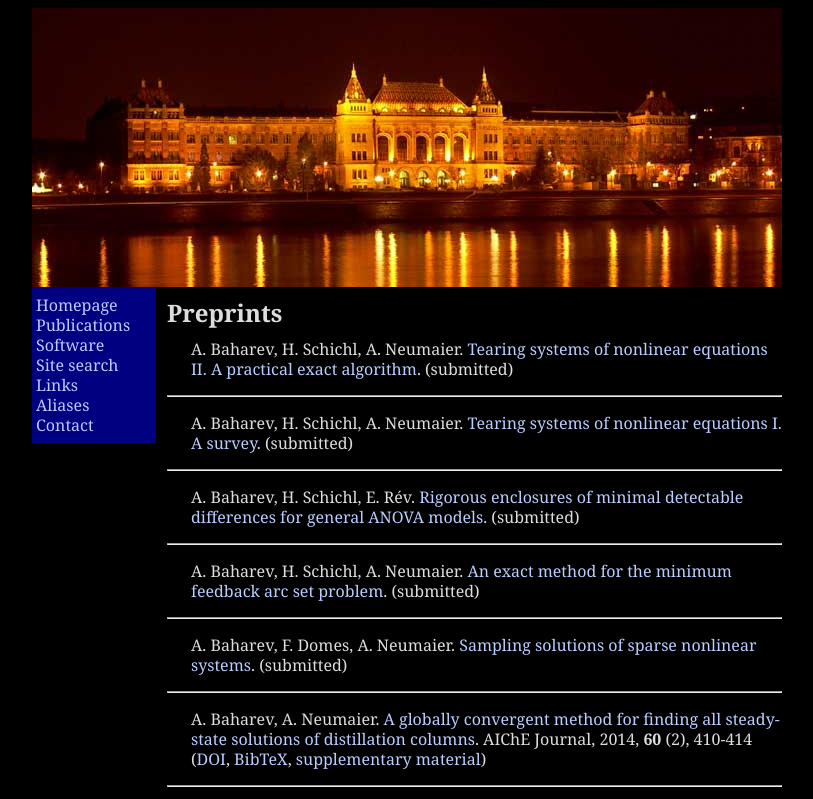
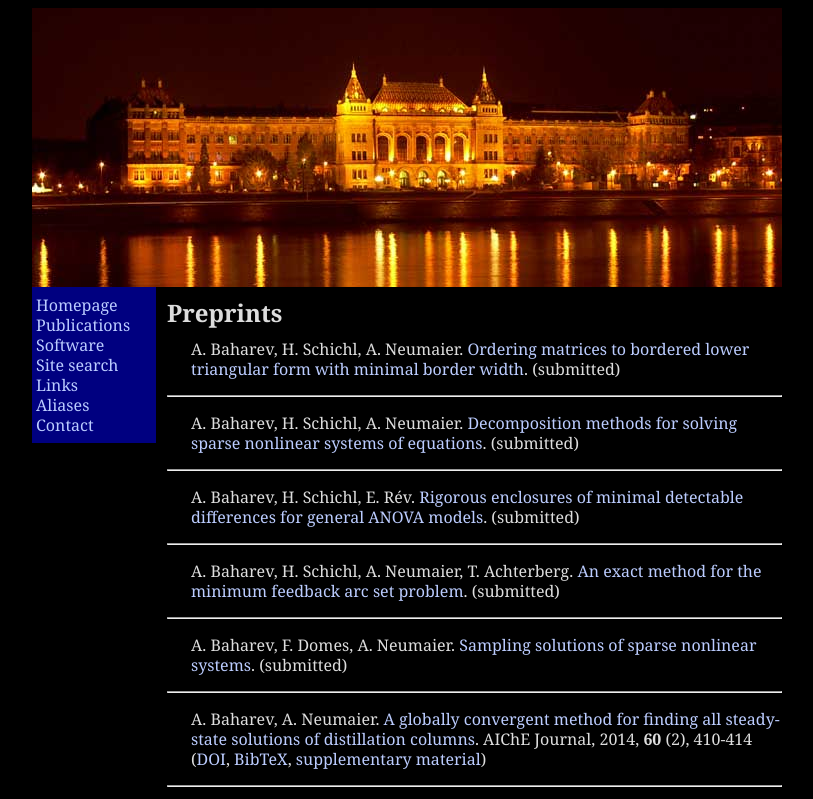
Before and after one commit to baharev/old-homepage, a plain HTML site: page publications.html in a window 1280 px wide. Shown: the top 799 px of the page, without its empty margins (233-1046 px from the left). Drawn offline with Linux system fonts and the light colour scheme.

Commit message:
The titles and the authors have to updated accordingly

```diff
--- a/publications.html
+++ b/publications.html
@@ -18,7 +18,7 @@
                 A. Baharev, H. Schichl, A. Neumaier.
                 <a href="baharev_tearing_exact_algorithm.pdf"
                  onclick="pageTracker._trackPageview('/baharev_tearing_exact_algorithm');">
-                Tearing systems of nonlinear equations II. A practical exact algorithm</a>.
+                Ordering matrices to bordered lower triangular form with minimal border width</a>.
                 (submitted)
            </p>
            <hr/>
@@ -26,7 +26,7 @@
                 A. Baharev, H. Schichl, A. Neumaier.
                 <a href="baharev_tearing_survey.pdf"
                  onclick="pageTracker._trackPageview('/baharev_tearing_survey.pdf');">
-                Tearing systems of nonlinear equations I. A survey</a>.
+                Decomposition methods for solving sparse nonlinear systems of equations</a>.
                 (submitted)
            </p>
            <hr/>
@@ -41,7 +41,7 @@
            <hr/>
            <p>
                 <a id="minimum_feedback_arc_set"></a>
-                A. Baharev, H. Schichl, A. Neumaier.
+                A. Baharev, H. Schichl, A. Neumaier, T. Achterberg.
                 <a href="baharev_minimum_feedback_arc_set.pdf"
                  onclick="pageTracker._trackPageview('/baharev_minimum_feedback_arc_set.pdf');">
                 An exact method for the minimum feedback arc set problem</a>.
@@ -214,7 +214,7 @@
         </div>
         <div id="footer">
             <br />
-            Last updated on 2 Mar 2016
+            Last updated on 10 Aug 2016
         </div>
     </div>
 
```
